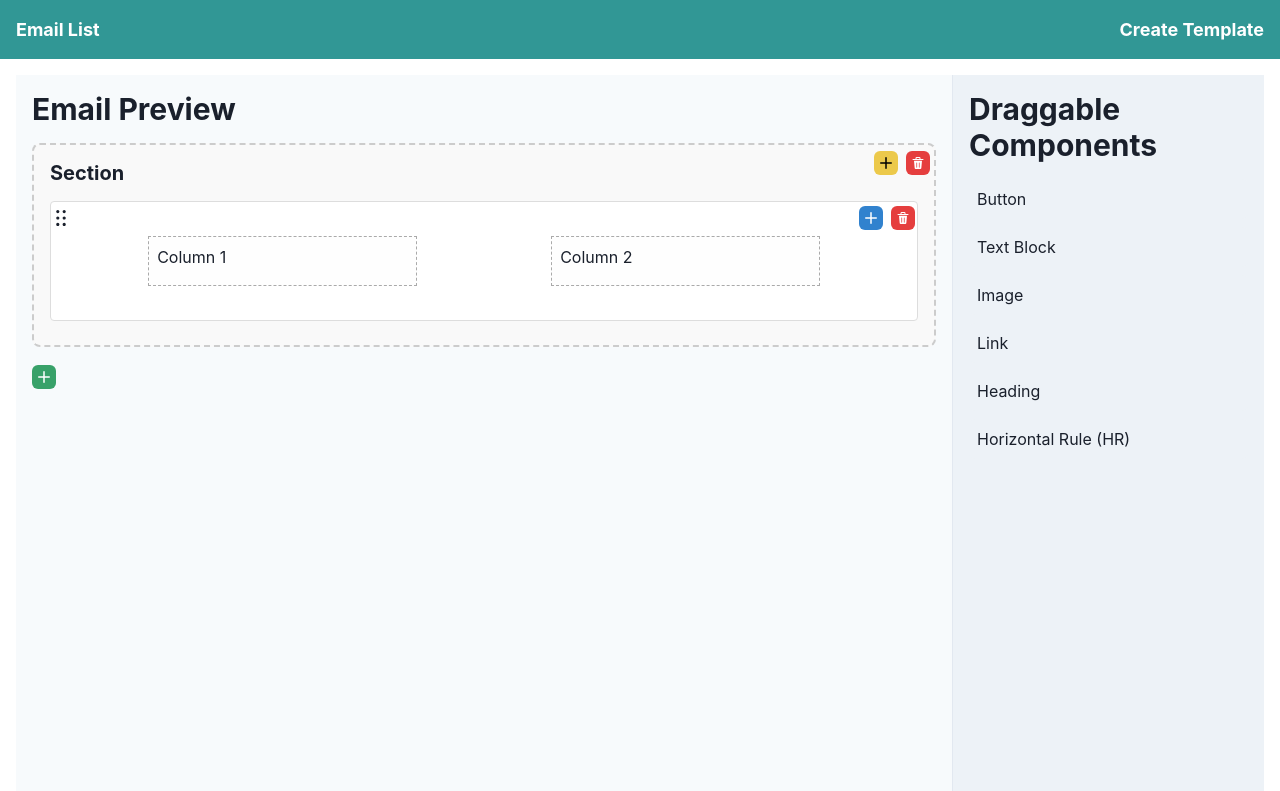
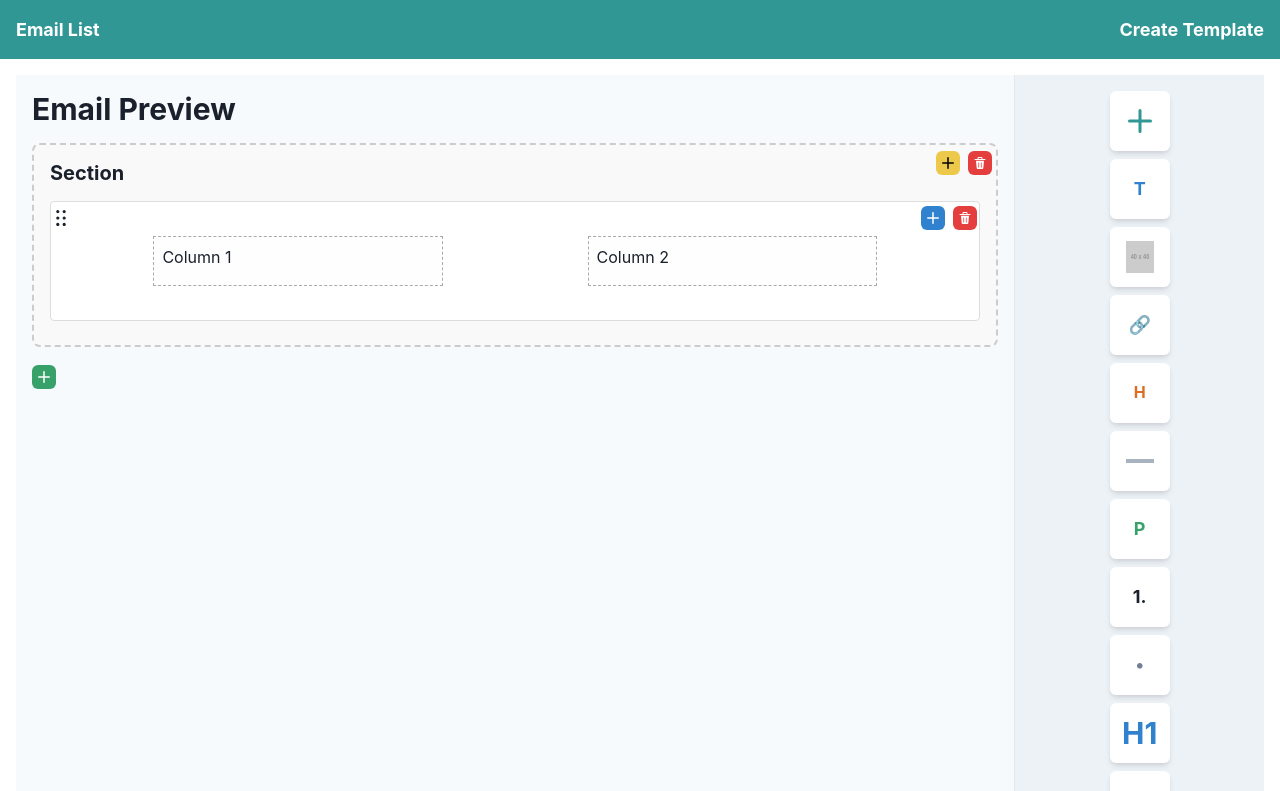
Before and after one commit to kamleshOnGit/byet, a React (Create React App) app: page /create in a window 1280 px wide. Shown: the top 791 px of the page. Built offline with nearby package versions, Linux system fonts and the light colour scheme.

Commit message:
added new elements in email editor for editing

```diff
--- a/src/emails/create-email.js
+++ b/src/emails/create-email.js
@@ -15,6 +15,12 @@ const COMPONENT_TYPES = {
   ROW: 'Row', // Non-draggable
   COLUMN: 'Column', // Non-draggable
   SECTION: 'Section', // Non-draggable
+  PARAGRAPH: 'Paragraph',
+  ORDERED_LIST: 'OrderedList',
+  UNORDERED_LIST: 'UnorderedList',
+  HEADER_1: 'Header1',
+  HEADER_2: 'Header2',
+  HEADER_3: 'Header3',
 };
 
 // Updated default styling for sections, rows, and columns
@@ -56,7 +62,7 @@ const columnParentStyle = (colSpan) => ({
 });
 
 // Draggable Component
-const DraggableComponent = ({ type, label }) => {
+const DraggableComponent = ({ type }) => {
   const [{ isDragging }, drag] = useDrag(() => ({
     type,
     item: { type },
@@ -65,18 +71,91 @@ const DraggableComponent = ({ type, label }) => {
     }),
   }));
 
+  const getIcon = () => {
+    switch (type) {
+      case COMPONENT_TYPES.BUTTON:
+        return <AddIcon boxSize={6} color="teal.500" />; // Icon for Button
+      case COMPONENT_TYPES.TEXT:
+        return <Text fontSize="lg" fontWeight="bold" color="blue.500">T</Text>; // Icon for Text
+      case COMPONENT_TYPES.IMAGE:
+        return <Image src="https://dummyimage.com/40x40/cccccc/000000.png" alt="Image Icon" boxSize={8} />; // Icon for Image
+      case COMPONENT_TYPES.LINK:
+        return <Link fontSize="lg" color="purple.500">🔗</Link>; // Icon for Link
+      case COMPONENT_TYPES.HEADING:
+        return <Heading size="sm" color="orange.500">H</Heading>; // Icon for Heading
+      case COMPONENT_TYPES.HR:
+        return <Divider borderColor="gray.500" borderWidth={2} />; // Icon for Horizontal Rule
+      case COMPONENT_TYPES.PARAGRAPH:
+        return <Text fontSize="lg" fontWeight="bold" color="green.500">P</Text>; // Icon for Paragraph
+      case COMPONENT_TYPES.ORDERED_LIST:
+        return <Text fontSize="lg" fontWeight="bold" color="brown.500">1.</Text>; // Icon for Ordered List
+      case COMPONENT_TYPES.UNORDERED_LIST:
+        return <Text fontSize="lg" fontWeight="bold" color="gray.500">•</Text>; // Icon for Unordered List
+      case COMPONENT_TYPES.HEADER_1:
+        return <Heading size="lg" color="blue.500">H1</Heading>; // Icon for H1
+      case COMPONENT_TYPES.HEADER_2:
+        return <Heading size="md" color="green.500">H2</Heading>; // Icon for H2
+      case COMPONENT_TYPES.HEADER_3:
+        return <Heading size="sm" color="orange.500">H3</Heading>; // Icon for H3
+      default:
+        return null; // Remove unknown elements
+    }
+  };
+
+  const getTitle = () => {
+    switch (type) {
+      case COMPONENT_TYPES.BUTTON:
+        return "Button";
+      case COMPONENT_TYPES.TEXT:
+        return "Text Block";
+      case COMPONENT_TYPES.IMAGE:
+        return "Image";
+      case COMPONENT_TYPES.LINK:
+        return "Link";
+      case COMPONENT_TYPES.HEADING:
+        return "Heading";
+      case COMPONENT_TYPES.HR:
+        return "Horizontal Rule";
+      case COMPONENT_TYPES.PARAGRAPH:
+        return "Paragraph";
+      case COMPONENT_TYPES.ORDERED_LIST:
+        return "Ordered List";
+      case COMPONENT_TYPES.UNORDERED_LIST:
+        return "Unordered List";
+      case COMPONENT_TYPES.HEADER_1:
+        return "Header 1";
+      case COMPONENT_TYPES.HEADER_2:
+        return "Header 2";
+      case COMPONENT_TYPES.HEADER_3:
+        return "Header 3";
+      default:
+        return ""; // No title for unknown elements
+    }
+  };
+
+  const icon = getIcon();
+  if (!icon) return null; // Skip rendering unknown elements
+
   return (
-    <Box
+    <Button
       ref={drag}
-      p={2}
+      p={4}
       mb={2}
-      bg="gray.100"
+      bg="white"
       rounded="md"
+      boxShadow="md"
       cursor="pointer"
       opacity={isDragging ? 0.5 : 1}
+      _hover={{ boxShadow: "lg" }}
+      title={getTitle()} // Added title for hover text
+      w="60px" // Set fixed width
+      h="60px" // Set fixed height
+      display="flex"
+      justifyContent="center"
+      alignItems="center"
     >
-      {label}
-    </Box>
+      {icon}
+    </Button>
   );
 };
 
@@ -229,7 +308,7 @@ const DroppableRow = ({ row, setComponents, parentId, index, moveRow }) => {
             <MenuList>
               {[3, 4, 6].map((size) => (
                 <MenuItem key={size} onClick={() => addColumn(size, row, setComponents, parentId)}>
-                  Add col-{size}
+                  col-{size}
                 </MenuItem>
               ))}
             </MenuList>
@@ -320,25 +399,11 @@ const updateComponent = (updatedComponent, parentId, rowId, columnId, setSection
 };
 
 const EmailComponent = ({ component, setSections, parentId, rowId, columnId }) => {
-  const { type, content, imageUrl, linkUrl } = component;
+  const { type, content } = component;
 
   const handleChange = (e) => {
     const updatedComponent = { ...component, content: e.target.value };
     updateComponent(updatedComponent, parentId, rowId, columnId, setSections);
-  };
-
-  const handleImageUrlChange = (e) => {
-    const updatedComponent = { ...component, imageUrl: e.target.value };
-    updateComponent(updatedComponent, parentId, rowId, columnId, setSections);
-  };
-
-  const handleLinkUrlChange = (e) => {
-    const updatedComponent = { ...component, linkUrl: e.target.value };
-    updateComponent(updatedComponent, parentId, rowId, columnId, setSections);
-  };
-
-  const handleLinkClick = (e) => {
-    e.preventDefault(); // Prevent redirection
   };
 
   const renderContent = () => {
@@ -365,37 +430,93 @@ const EmailComponent = ({ component, setSections, parentId, rowId, columnId }) =
             />
           </Text>
         );
+      case COMPONENT_TYPES.PARAGRAPH:
+        return (
+          <Text>
+            <textarea
+              value={content || 'This is a paragraph'}
+              onChange={handleChange}
+              style={{ width: '100%', background: 'transparent', border: '1px solid gray', borderRadius: '4px' }}
+            />
+          </Text>
+        );
+      case COMPONENT_TYPES.ORDERED_LIST:
+        return (
+          <ol>
+            <textarea
+              value={content || '1. Item 1\n2. Item 2'}
+              onChange={handleChange}
+              style={{ width: '100%', background: 'transparent', border: '1px solid gray', borderRadius: '4px' }}
+            />
+          </ol>
+        );
+      case COMPONENT_TYPES.UNORDERED_LIST:
+        return (
+          <ul>
+            <textarea
+              value={content || '- Item 1\n- Item 2'}
+              onChange={handleChange}
+              style={{ width: '100%', background: 'transparent', border: '1px solid gray', borderRadius: '4px' }}
+            />
+          </ul>
+        );
+      case COMPONENT_TYPES.HEADER_1:
+        return (
+          <Heading size="lg">
+            <input
+              type="text"
+              value={content || 'Header 1'}
+              onChange={handleChange}
+              style={{ background: 'transparent', border: 'none', fontWeight: 'bold' }}
+            />
+          </Heading>
+        );
+      case COMPONENT_TYPES.HEADER_2:
+        return (
+          <Heading size="md">
+            <input
+              type="text"
+              value={content || 'Header 2'}
+              onChange={handleChange}
+              style={{ background: 'transparent', border: 'none', fontWeight: 'bold' }}
+            />
+          </Heading>
+        );
+      case COMPONENT_TYPES.HEADER_3:
+        return (
+          <Heading size="sm">
+            <input
+              type="text"
+              value={content || 'Header 3'}
+              onChange={handleChange}
+              style={{ background: 'transparent', border: 'none', fontWeight: 'bold' }}
+            />
+          </Heading>
+        );
       case COMPONENT_TYPES.IMAGE:
         return (
           <Box>
             <Image
-              src={imageUrl || 'https://dummyimage.com/100x50/cccccc/000000.png'}
+              src={component.imageUrl || 'https://dummyimage.com/100x50/cccccc/000000.png'}
               alt="Placeholder Image"
             />
             <input
               type="text"
               placeholder="Image URL"
-              value={imageUrl}
-              onChange={handleImageUrlChange}
+              value={component.imageUrl}
+              onChange={(e) => handleChange({ ...component, imageUrl: e.target.value })}
               style={{ border: '1px solid gray', borderRadius: '4px', padding: '4px', marginTop: '4px' }}
             />
           </Box>
         );
       case COMPONENT_TYPES.LINK:
         return (
-          <Link href={linkUrl || 'https://example.com'} color="teal.500" onClick={handleLinkClick}>
+          <Link href={component.linkUrl || 'https://example.com'} color="teal.500">
             <input
               type="text"
               value={content || 'Visit our site'}
               onChange={handleChange}
               style={{ background: 'transparent', border: 'none', color: 'teal' }}
-            />
-            <input
-              type="text"
-              placeholder="Link URL"
-              value={linkUrl}
-              onChange={handleLinkUrlChange}
-              style={{ border: '1px solid gray', borderRadius: '4px', padding: '4px', marginTop: '4px' }}
             />
           </Link>
         );
@@ -504,7 +625,7 @@ const CreateTemplate = () => {
       <Box display="flex" flexDirection="column" h="100vh">
         <Box flex="1" display="flex">
           {/* Left: Email Preview Area */}
-          <Box flex="1" p={4} bg="gray.50">
+          <Box flex="3" p={4} bg="gray.50"> {/* Increased flex value to make the email preview area wider */}
             <Heading size="lg" mb={4}>
               Email Preview
             </Heading>
@@ -524,16 +645,10 @@ const CreateTemplate = () => {
           </Box>
 
           {/* Right: Components List */}
-          <Box w="25%" p={4} bg="gray.100" borderLeftWidth="1px">
-            <Heading size="lg" mb={4}>
-              Draggable Components
-            </Heading>
-            <DraggableComponent type={COMPONENT_TYPES.BUTTON} label="Button" />
-            <DraggableComponent type={COMPONENT_TYPES.TEXT} label="Text Block" />
-            <DraggableComponent type={COMPONENT_TYPES.IMAGE} label="Image" />
-            <DraggableComponent type={COMPONENT_TYPES.LINK} label="Link" />
-            <DraggableComponent type={COMPONENT_TYPES.HEADING} label="Heading" />
-            <DraggableComponent type={COMPONENT_TYPES.HR} label="Horizontal Rule (HR)" />
+          <Box w="20%" p={4} bg="gray.100" borderLeftWidth="1px" display="flex" flexDirection="column" alignItems="center"> {/* Adjusted layout to vertical alignment and removed header */}
+            {Object.values(COMPONENT_TYPES).map((type) => (
+              <DraggableComponent key={type} type={type} />
+            ))}
           </Box>
         </Box>
 
```
